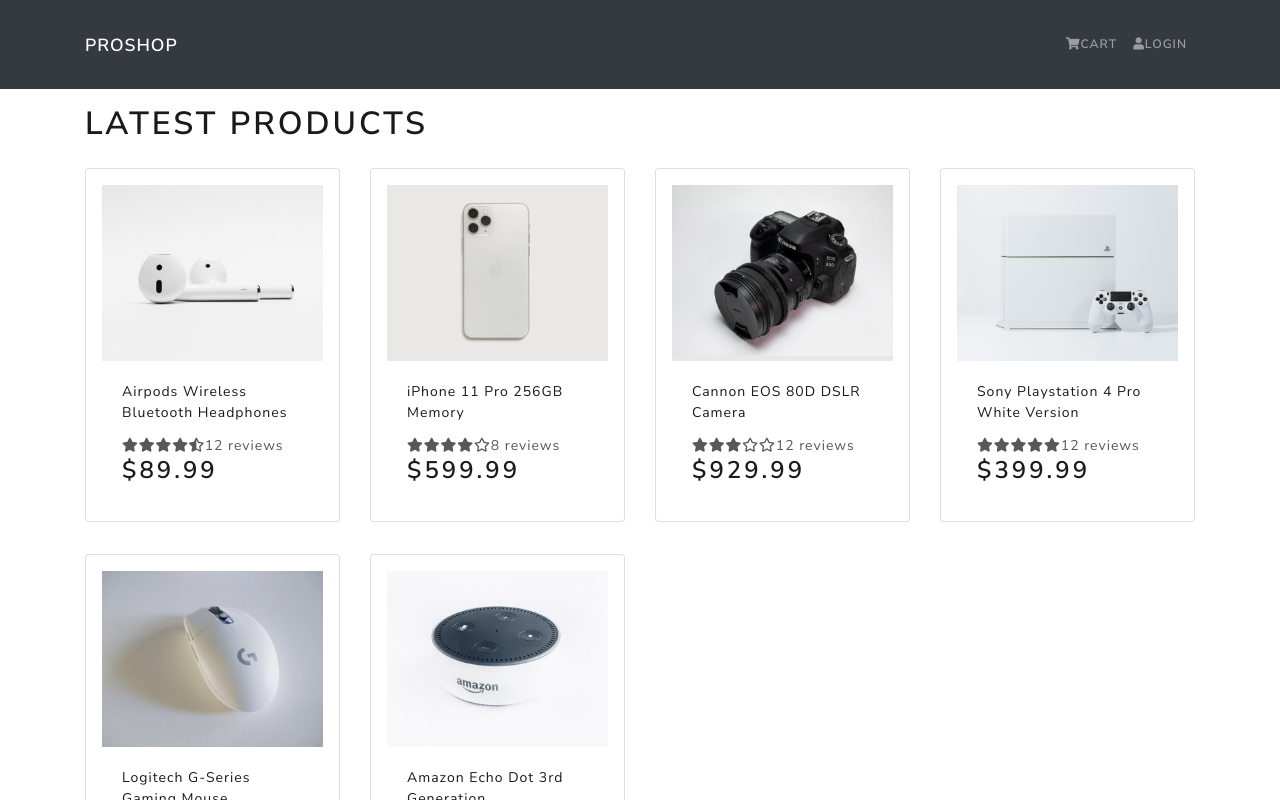
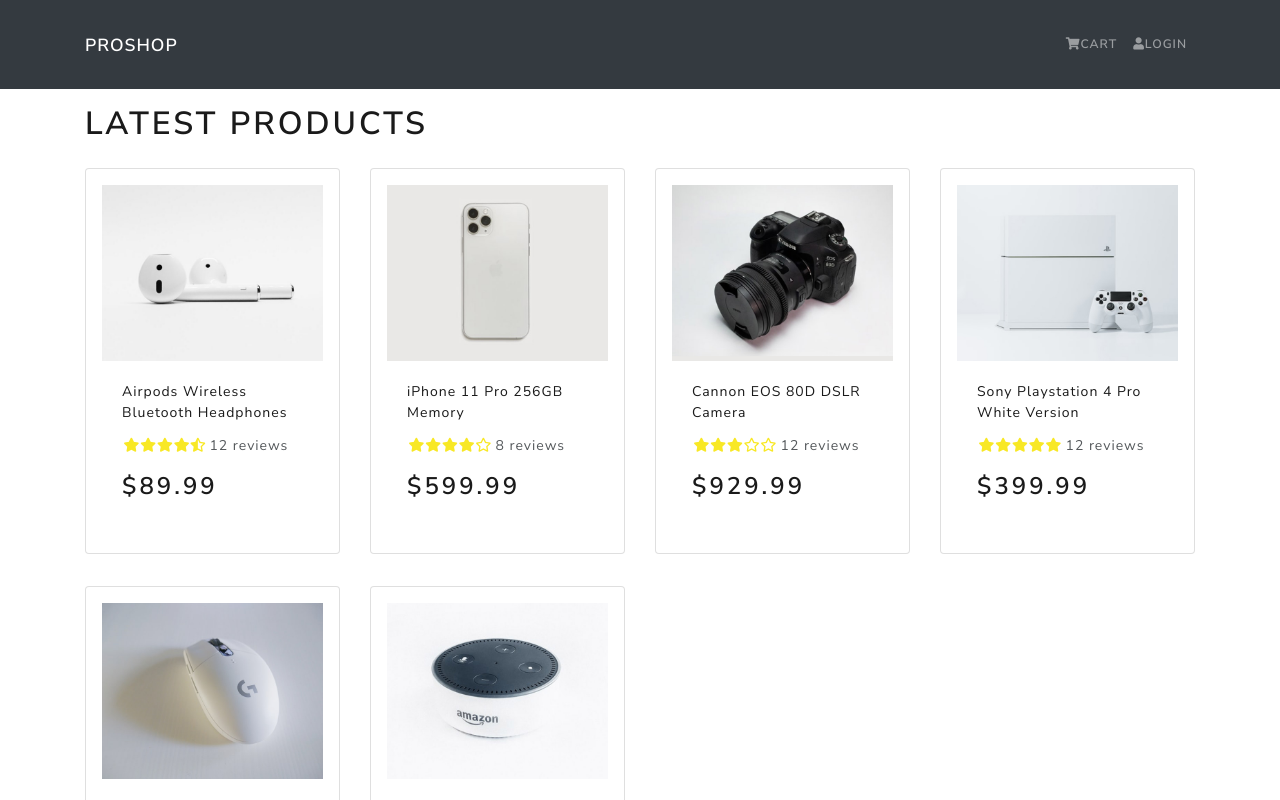
Before and after one commit to karimarkia/pro-shop, a React (Create React App) app in the folder frontend/: page / in a window 1280 px wide. Shown: the top 800 px of the page. Built offline with nearby package versions, Linux system fonts and the light colour scheme.

Commit message:
start working on react router

```diff
--- a/frontend/package.json
+++ b/frontend/package.json
@@ -9,6 +9,7 @@
     "react": "^17.0.2",
     "react-bootstrap": "^1.5.2",
     "react-dom": "^17.0.2",
+    "react-router-dom": "^5.2.0",
     "react-scripts": "4.0.3",
     "web-vitals": "^1.0.1"
   },
--- a/frontend/src/components/Rating.js
+++ b/frontend/src/components/Rating.js
@@ -1,8 +1,11 @@
-const Rating = ({ value, text }) => {
+import PropTypes from 'prop-types'
+
+const Rating = ({ value, text, color }) => {
   return (
-    <div>
+    <div className='rating'>
       <span>
         <i
+          style={{ color }}
           className={
             value >= 1
               ? 'fas fa-star'
@@ -12,6 +15,7 @@
           }
         ></i>
         <i
+          style={{ color }}
           className={
             value >= 2
               ? 'fas fa-star'
@@ -21,6 +25,7 @@
           }
         ></i>
         <i
+          style={{ color }}
           className={
             value >= 3
               ? 'fas fa-star'
@@ -30,6 +35,7 @@
           }
         ></i>
         <i
+          style={{ color }}
           className={
             value >= 4
               ? 'fas fa-star'
@@ -39,6 +45,7 @@
           }
         ></i>
         <i
+          style={{ color }}
           className={
             value >= 5
               ? 'fas fa-star'
@@ -53,4 +60,14 @@
   )
 }
 
+Rating.defaultProps = {
+  color: '#f8e825',
+}
+
+Rating.propTypes = {
+  value: PropTypes.number.isRequired,
+  text: PropTypes.string.isRequired,
+  color: PropTypes.string.isRequired
+}
+
 export default Rating
--- a/frontend/src/index.css
+++ b/frontend/src/index.css
@@ -1,3 +1,11 @@
 main {
     min-height: 80vh;
 }
+
+.rating span {
+    margin: 0.1rem;
+}
+
+h3 {
+    padding: 1rem 0;
+}
```
Also changed, not shown: 1 other file (tests, documents, lock files or other folders).
